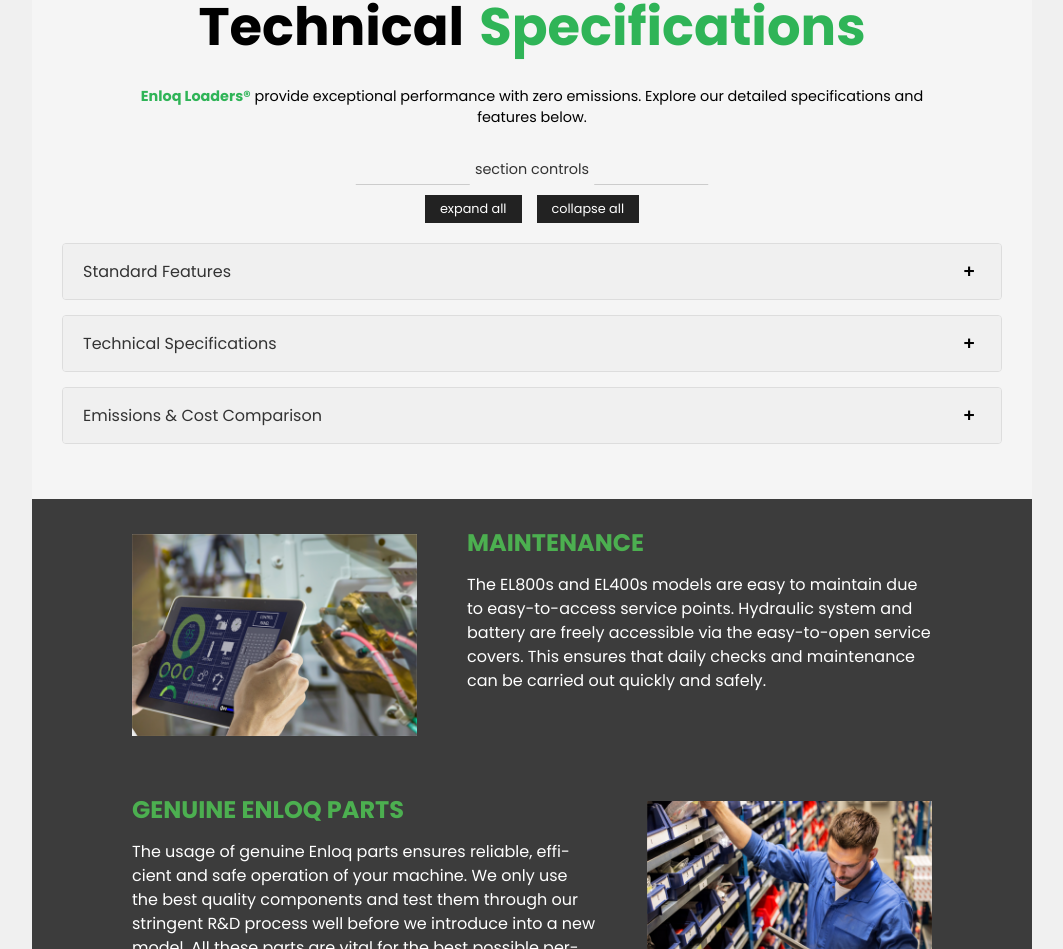
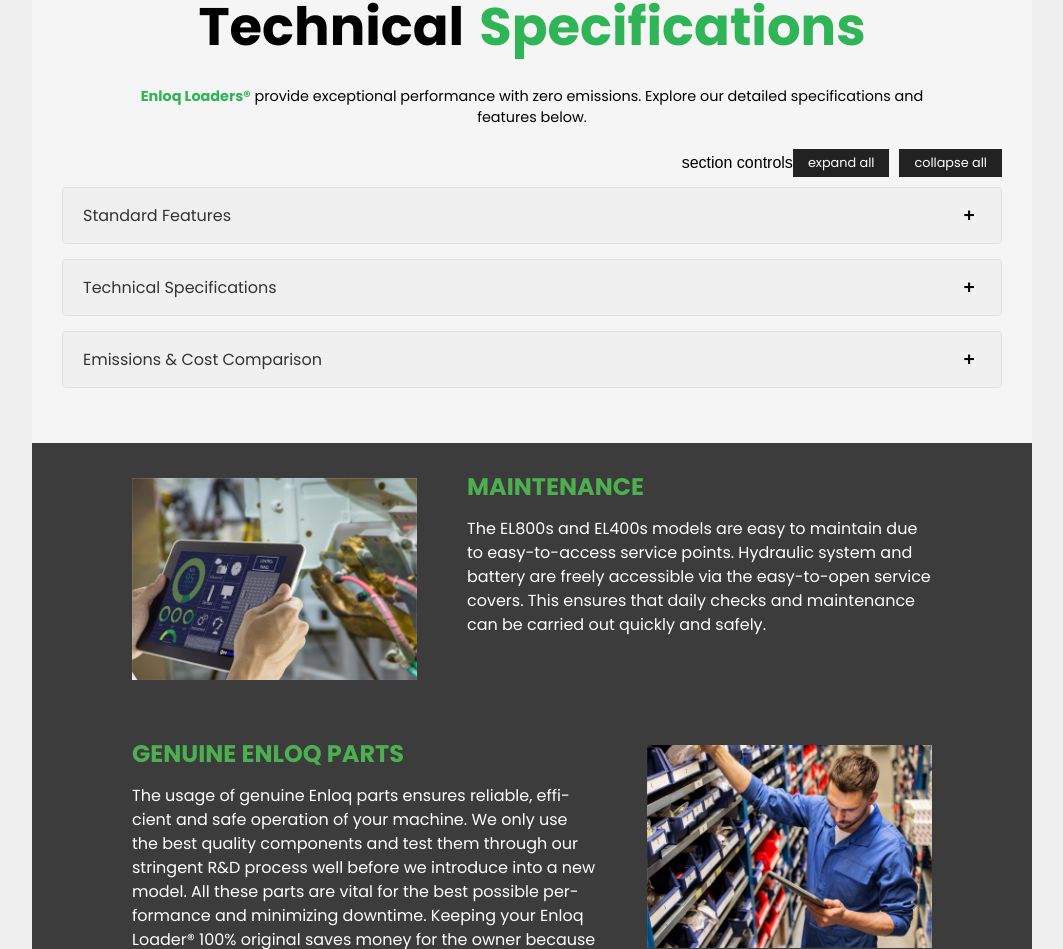
Before and after one commit to d2mrapidscreen/enloq, a React (Create React App) app: page / in a window 1280 px wide. Shown: the part 8455-9404 px from the top of the page, without its empty margins (108-1171 px from the left). Built offline with nearby package versions, Linux system fonts and the light colour scheme; the HTML template or start-up script is replaced by a standard one.

Commit message:
Moved buttons to right justify

```diff
--- a/src/components/CollapsibleInfoSection/CollapsibleInfoSection.css
+++ b/src/components/CollapsibleInfoSection/CollapsibleInfoSection.css
@@ -10,50 +10,20 @@
   overflow-x: hidden !important;
 }
 
-/* Section controls styling */
+/* Section controls styling - updated for right justification */
 .collapsible-controls {
   display: flex;
-  flex-direction: column;
+  flex-direction: row;
   align-items: center;
-  margin: 30px 0 20px;
+  justify-content: flex-end; /* Right align the controls */
+  margin: 20px 0 10px;
   position: relative;
-}
-
-.section-controls-label {
-  font-family: 'Poppins', sans-serif;
-  font-size: 0.9rem;
-  color: #333;
-  margin-bottom: 5px;
-  position: relative;
-}
-
-.section-controls-label::after {
-  content: '';
-  position: absolute;
-  width: 100%;
-  height: 1px;
-  background-color: #ccc;
-  bottom: -5px;
-  left: 0;
-  transform: translateX(calc(100% + 5px));
-}
-
-.section-controls-label::before {
-  content: '';
-  position: absolute;
-  width: 100%;
-  height: 1px;
-  background-color: #ccc;
-  bottom: -5px;
-  right: 0;
-  transform: translateX(calc(-100% - 5px));
 }
 
 .section-controls {
   display: flex;
-  justify-content: center;
-  gap: 15px;
-  margin-top: 10px;
+  justify-content: flex-end; /* Right align buttons */
+  gap: 10px;
 }
 
 .expand-all-btn,
@@ -141,11 +111,7 @@
 
 @media screen and (max-width: 500px) {
   .collapsible-controls {
-    margin: 20px 0 15px;
-  }
-
-  .section-controls-label {
-    font-size: 0.8rem;
+    margin: 15px 0 10px;
   }
 
   .expand-all-btn,
```
